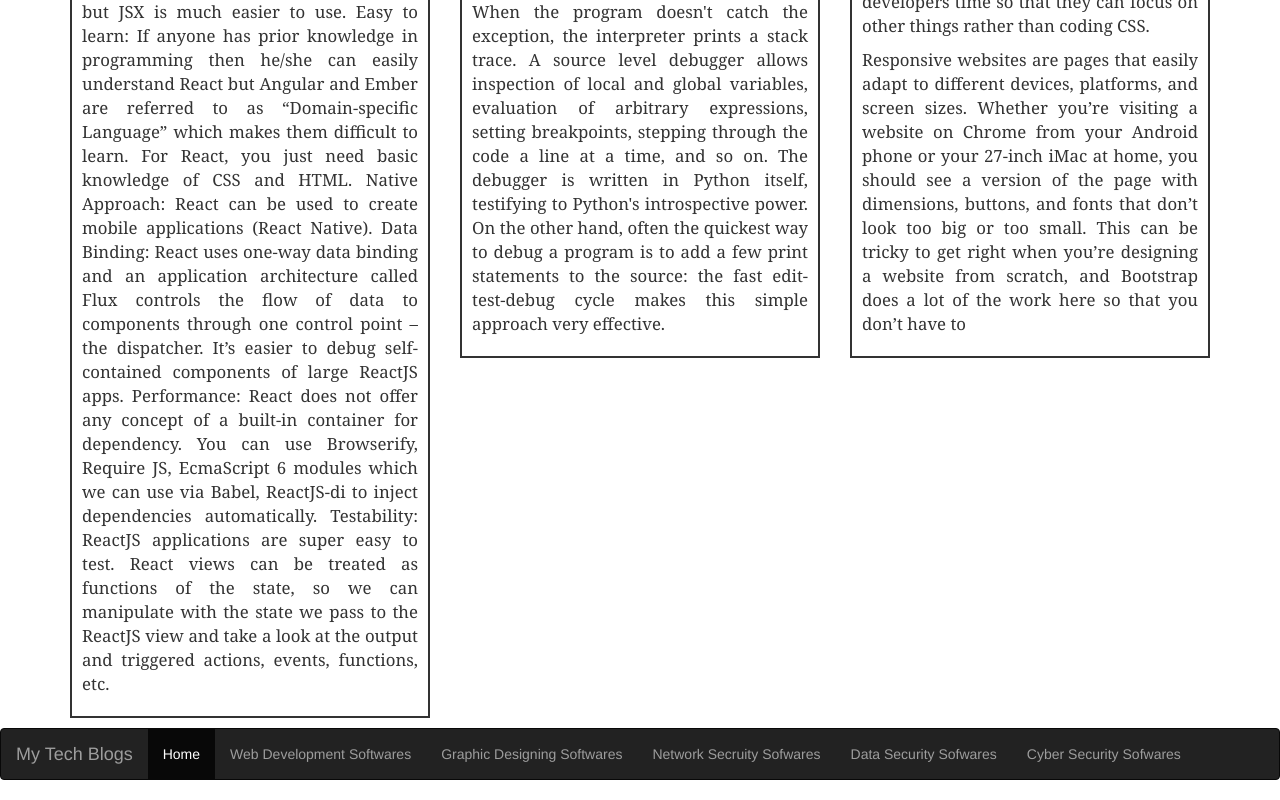
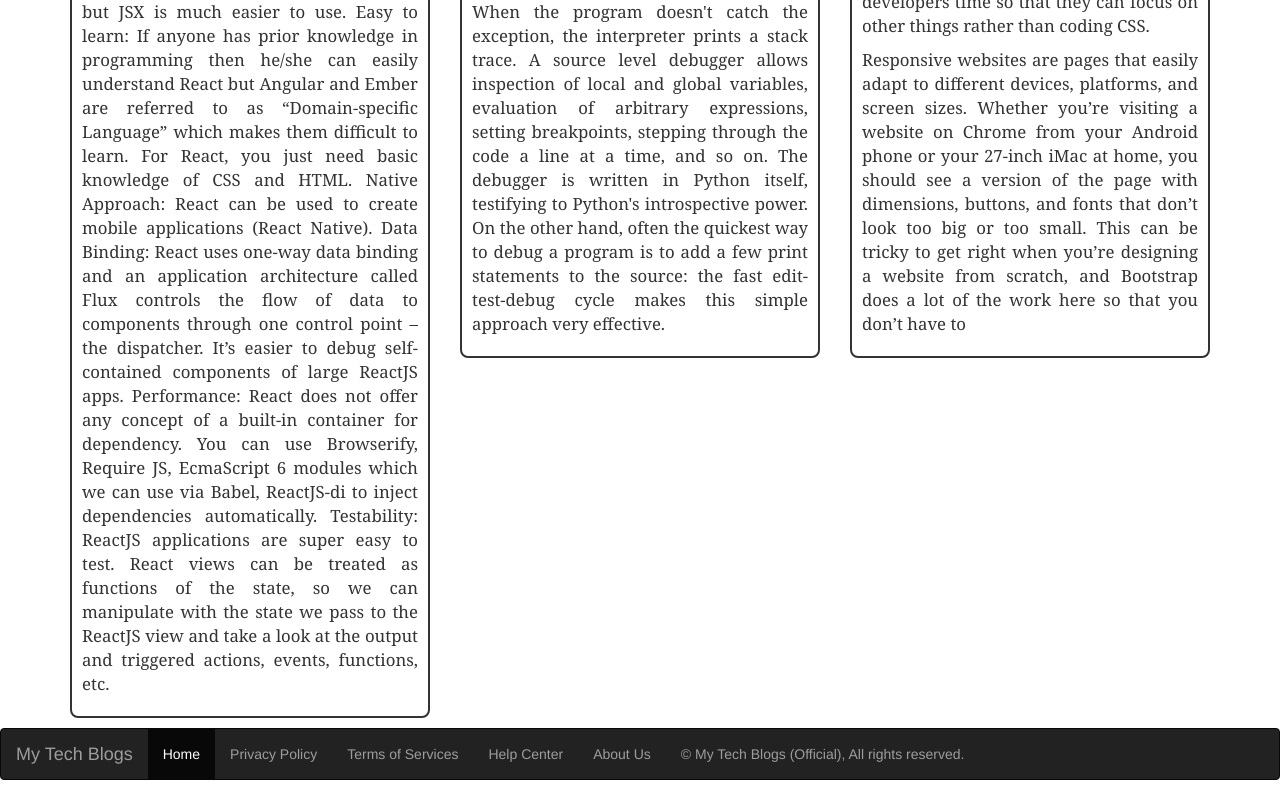
Before and after one commit to salmanumer86/bootstarp-test, a plain HTML site: page index.html in a window 1280 px wide. Shown: the part 1144-1944 px from the top of the page. Drawn offline with nearby package versions, Linux system fonts and the light colour scheme; a web font is replaced by a local one.

Commit message:
Anchor Source Changed

```diff
--- a/index.html
+++ b/index.html
@@ -139,6 +139,7 @@
           <div
             style="
               border: 2px solid;
+              border-radius: 8px;
               padding: 10px;
               margin-top: 11px;
               text-align: justify;
@@ -203,6 +204,7 @@
           <div
             style="
               border: 2px solid;
+              border-radius: 8px;
               padding: 10px;
               margin-top: 11px;
               text-align: justify;
@@ -259,6 +261,7 @@
           <div
             style="
               border: 2px solid;
+              border-radius: 8px;
               padding: 10px;
               margin-top: 11px;
 
@@ -307,28 +310,20 @@
         </div>
         <ul class="nav navbar-nav">
           <li class="active"><a href="#">Home</a></li>
-          <li><a href="#">Web Development Softwares</a></li>
+          <li><a href="https://www.mockplus.com/privacy">Privacy Policy</a></li>
           <li>
-            <a
-              href="https://www.creativebloq.com/graphic-design/free-graphic-design-software-8134039"
-              >Graphic Designing Softwares</a
-            >
+            <a href="https://www.mockplus.com/tos">Terms of Services</a>
           </li>
           <li>
-            <a
-              href="https://www.softwaretestinghelp.com/network-security-software/"
-              >Network Secruity Sofwares</a
-            >
+            <a href="https://avada.com/help-center/">Help Center</a>
           </li>
           <li>
-            <a href="https://www.g2.com/categories/data-security"
-              >Data Security Sofwares</a
-            >
+            <a href="https://avada.com/about-us/">About Us</a>
           </li>
           <li>
             <a
               href="https://www.softwaretestinghelp.com/cybersecurity-software-tools/"
-              >Cyber Security Sofwares</a
+              >© My Tech Blogs (Official), All rights reserved.</a
             >
           </li>
         </ul>
```
